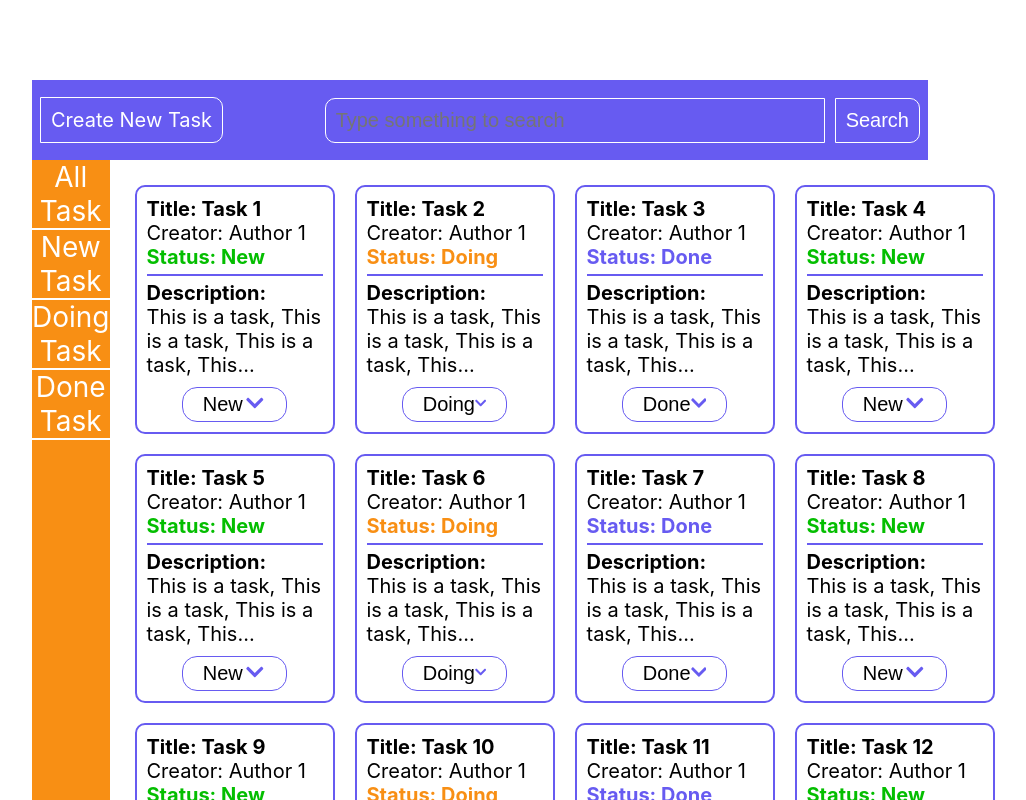
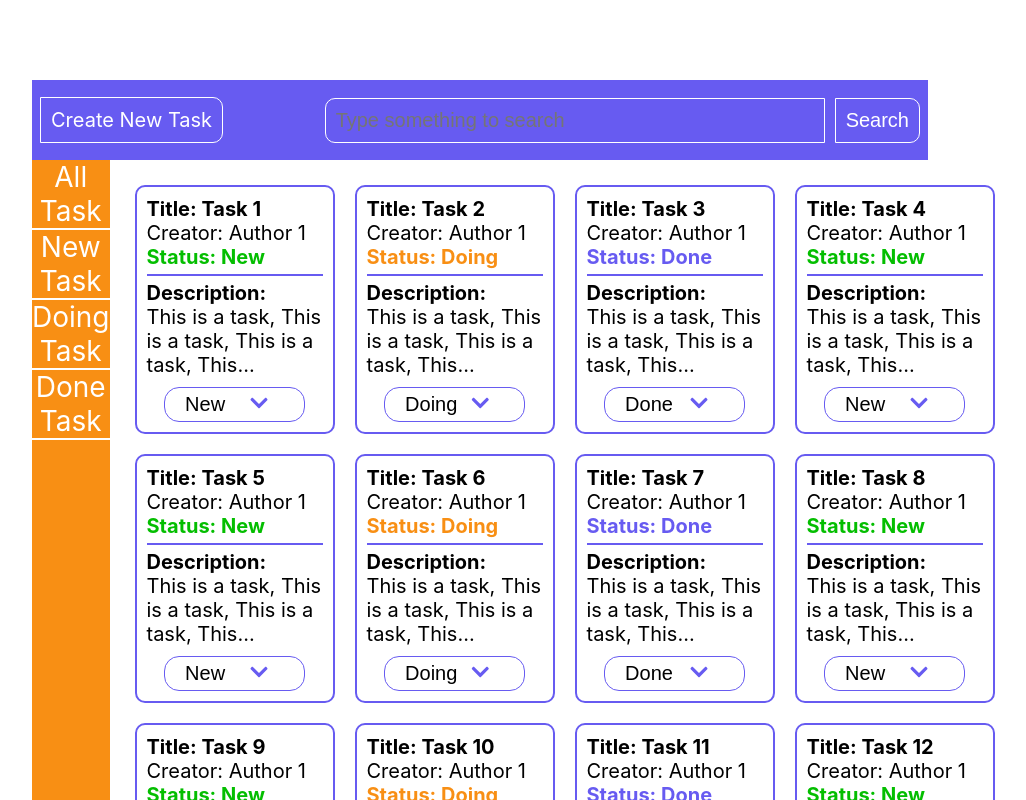
Before and after one commit to nhannguyen2106/learning-react, a React (Create React App) app: page / in a window 1280 px wide. Shown: the top 800 px of the page, without its empty margins (160-1186 px from the left). Built offline with nearby package versions, Linux system fonts and the light colour scheme.

Commit message:
todo-app

```diff
--- a/src/App.css
+++ b/src/App.css
@@ -118,7 +118,7 @@ body {
   background-color: #fff;
   border: 1px solid #675bf1;
   border-radius: 15px;
-  width: 60%;
+  width: 80%;
   padding: 5px 20px;
   margin-top: 10px;
 }
```
